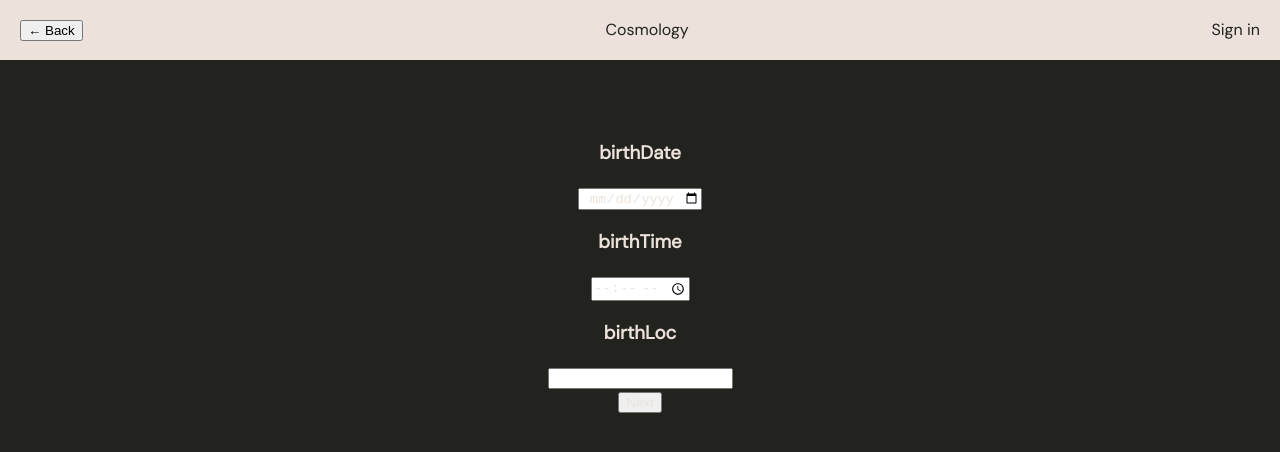
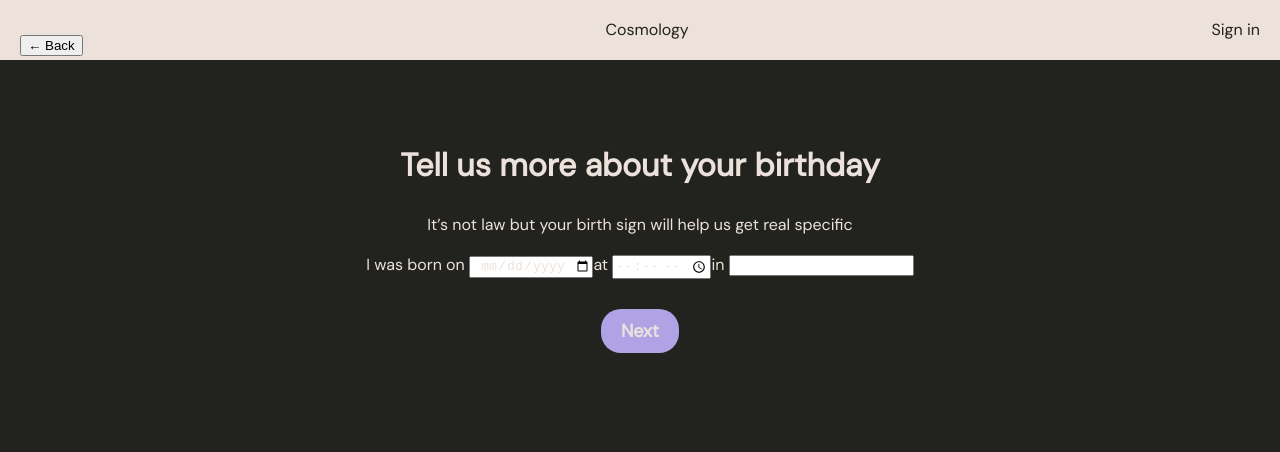
Before and after one commit to evadegano/cosmology, a Next.js app: page /mygoals in a window 1280 px wide. Shown: the top 452 px of the page. Built offline with nearby package versions, Linux system fonts and the light colour scheme.

Commit message:
feat: user form

```diff
--- a/components/userform/formNav.js
+++ b/components/userform/formNav.js
@@ -1,15 +1,12 @@
 import styles from '../../styles/UserForm.module.css'
-import { useRouter } from 'next/router'
 import Link from "next/link"
 import { signIn } from "next-auth/react"
 
 
-export default function FormNav(props) {
-  const router = useRouter()
-
+export default function FormNav({ prev }) {
   return (
     <nav id={styles.formNav}>
-      <button type='button' onClick={() => router.back()}>← Back</button>
+      <button type='button' onClick={prev}>← Back</button>
       <Link href='/'><a>Cosmology</a></Link>
       <Link href='/login'><a>Sign in</a></Link>
     </nav>
--- /dev/null
+++ b/components/userform/stepBirthday.js
@@ -0,0 +1,39 @@
+import { Formik, Form, Field, ErrorMessage } from "formik";
+
+
+export default function StepBirthday({ userForm, setUserForm }) {
+  const handleChange = (event) => {
+    const { name, value }  = event.target
+
+    switch (name) {
+      case 'birthDate':
+        setUserForm(prev => ({ ...prev, birthDate: value }))
+        break
+      case 'birthTime':
+        setUserForm(prev => ({ ...prev, birthTime: value }))
+        break
+      case 'birthLoc':
+        setUserForm(prev => ({ ...prev, birthLoc: value }))
+        break
+      default:
+        break
+    }
+
+    console.log(userForm);
+  }
+
+  return (
+    <div>
+      <h1>Tell us more about your birthday</h1>
+      <p>It’s not law but your birth sign will help us get real specific</p>
+
+      <form>
+        <span>
+          I was born on <input type='date' name='birthDate' value={userForm.birthDate} onChange={handleChange} />
+          at <input type='time' name='birthTime' value={userForm.birthTime} onChange={handleChange} />
+          in <input type='text' name='birthLoc' value={userForm.birthLoc} onChange={handleChange} />
+        </span>
+      </form>
+    </div>
+  )
+}
--- /dev/null
+++ b/components/userform/stepGender.js
@@ -0,0 +1,36 @@
+import { Formik, Form, Field, ErrorMessage } from "formik";
+import utilStyles from '../../styles/utils.module.css'
+
+
+export default function StepGender({ setUserForm }) {
+  const handleChange = (event) => {
+    const value  = event.target.value
+
+    setUserForm(prev => ({ ...prev, gender: value }))
+  }
+
+  return (
+    <div>
+      <h1>Would you like your content to be for...</h1>
+
+      <form id={utilStyles.goalForm}>
+
+        <label>
+          <input onChange={handleChange} type='checkbox' value='women' name='women' />
+          <span>Women</span>
+        </label>
+
+        <label>
+          <input onChange={handleChange} type='checkbox' value='men' name='men' />
+          <span>Men</span>
+        </label>
+
+        <label>
+          <input onChange={handleChange} type='checkbox' value='both' name='both' />
+          <span>Both</span>
+        </label>
+
+      </form>
+    </div>
+  )
+}
--- /dev/null
+++ b/components/userform/stepSignup.js
@@ -0,0 +1,40 @@
+export default function StepSignup({ userForm, setUserForm }) {
+  const handleChange = (event) => {
+    const { name, value } = event.target
+
+    switch (name) {
+      case 'name':
+        setUserForm(prev => ({ ...prev, name: value }))
+        break
+      case 'email':
+        setUserForm(prev => ({ ...prev, email: value }))
+        break
+      case 'password':
+        setUserForm(prev => ({ ...prev, password: value }))
+        break
+      case 'passwordConfirm':
+        setUserForm(prev => ({ ...prev, passwordConfirm: value }))
+        break
+      default:
+        break
+    }
+  }
+
+  return (
+    <div>
+      <form>
+        <label>Your name</label>
+        <input type='text' name='name' value={userForm.name} placeholder='' onChange={handleChange} />
+
+        <label>Your email address</label>
+        <input type='email' name='email' value={userForm.email} placeholder='' onChange={handleChange} />
+
+        <label>Your password</label>
+        <input type='password' name='password' value={userForm.password} placeholder='' onChange={handleChange} />
+
+        <label>Confirm your password</label>
+        <input type='password' name='passwordConfirm' value={userForm.passwordConfirm} placeholder='' onChange={handleChange} />
+      </form>
+    </div>
+  )
+}
--- a/pages/mygoals.js
+++ b/pages/mygoals.js
@@ -1,14 +1,45 @@
 import { useState } from 'react'
+import { useRouter } from 'next/router'
 import * as Yup from 'yup'
+import styles from '../styles/UserForm.module.css'
+import utilsStyles from '../styles/utils.module.css'
+import FormNav from '../components/userForm/formNav'
 import FormLayout from '../components/userForm/formLayout'
 import getGeocode from '../services/getGeocode'
+import StepBirthday from '../components/userForm/stepBirthday'
+import StepGender from '../components/userForm/stepGender'
+import StepSignup from '../components/userForm/stepSignup'
 
 
 export default function MyGoals({ lang, userForm, setUserForm }) {
-
+  const router = useRouter()
   const [currentStep, setCurrentStep] = useState(0)
 
-  const submitForm = async (data) => {
+  const handleNextStep = (newData) => {
+    setUserForm(prev => ({ ...prev, ...newData }));
+
+    if (currentStep === steps.length - 1) {
+      submitForm(newData)
+      return
+    }
+
+    setCurrentStep((prev) => prev + 1);
+  }
+
+  const handlePrevStep = (newData) => {
+    setData(prev => ({ ...prev, ...newData }));
+
+    if (currentStep === 0) {
+      router.back()
+      return
+    }
+
+    setCurrentStep((prev) => prev - 1);
+  }
+
+  const submitForm = async (event, data) => {
+    event.preventDefault()
+
     // parse birthday and birthtime
 
     // get birth location geocode
@@ -51,58 +82,22 @@ export default function MyGoals({ lang, userForm, setUserForm }) {
   }
 
   const steps = [
-    [
-      {
-        name: "birthDate",
-        type: "date"
-      },
-      {
-        name: "birthTime",
-        type: "time"
-      },
-      {
-        name: "birthLoc",
-        type: "text"
-      }
-    ],
-    [
-      {
-        name: "female",
-        type: "checkbox"
-      },
-      {
-        name: "male",
-        type: "checkbox"
-      },
-    ],
-    [
-      {
-        name: "name",
-        type: "text"
-      },
-      {
-        name: "email",
-        type: "email"
-      },
-      {
-        name: "password",
-        type: "password"
-      },
-      {
-        name: "passwordConfirm",
-        type: "password"
-      },
-    ],
+    <StepBirthday key='StepBirthday' userForm={userForm} setUserForm={setUserForm} />,
+    <StepGender key='StepGender' setUserForm={setUserForm} />,
+    <StepSignup key='StepSignup' userForm={userForm} setUserForm={setUserForm} />
   ]
 
   return (
-    <div>
-      <FormLayout
-        fields={steps[currentStep]}
-        userForm={userForm}
-        setUserForm={setUserForm}
-        currentStep={currentStep}
-        totalSteps={steps.length}  />
+    <div id={styles.userForm}>
+      <FormNav prev={handlePrevStep} />
+
+      <main>
+       {steps[currentStep]}
+        <button className={utilsStyles.mainBtn} onClick={handleNextStep}>
+          {currentStep !== steps.length - 1 ? 'Next' : 'Create account'}
+        </button>
+      </main>
+
     </div>
   )
 }
--- a/styles/Home.module.css
+++ b/styles/Home.module.css
@@ -66,8 +66,6 @@
   max-width: 60%;
 }
 
-
-
 #goalForm {
   display: flex;
   flex-wrap: wrap;
--- a/styles/UserForm.module.css
+++ b/styles/UserForm.module.css
@@ -15,10 +15,16 @@
   background: var(--dark);
   flex: 1;
   display: flex;
-  justify-content: center;
+  justify-content: flex-start;
+  align-items: center;
+  flex-direction: column;
   padding: 60px;
 }
 #userForm main * {
   color: var(--white);
   text-align: center;
 }
+
+#userForm button {
+  margin-top: 30px;
+}
--- a/styles/utils.module.css
+++ b/styles/utils.module.css
@@ -6,8 +6,11 @@
 }
 .mainBtn {
   background: var(--primaryColor);
-  font-family: var(--mainSerifFont);
+  font-family: var(--mainFont);
+  font-weight: 600;
+  font-size: large;
   color: var(--white);
   padding: 10px 20px;
   border-radius: var(--mid-radius);
+  border: none;
 }
```
Also changed, not shown: components/userform/formSteps.js (deleted, +0 -18 lines).
